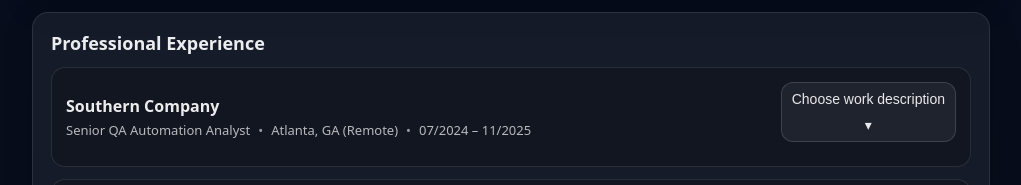
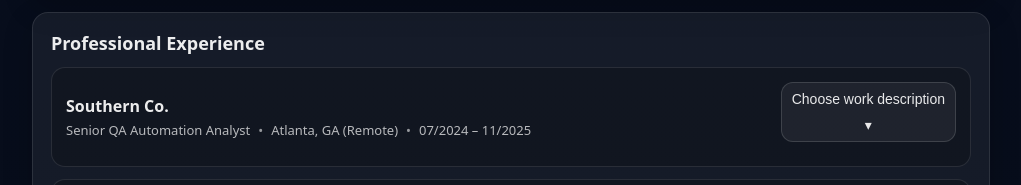
Before and after one commit to alexbashchuk/alexbashchuk.github.io, a React (Vite) app: page /#/ in a window 1280 px wide. Shown: the part 1230-1415 px from the top of the page, without its empty margins (129-1150 px from the left). Built offline with nearby package versions, Linux system fonts and the light colour scheme.

Commit message:
Some text chsnge

```diff
--- a/src/pages/Home.jsx
+++ b/src/pages/Home.jsx
@@ -163,7 +163,7 @@ export default function Home() {
 
   const experience = [
     {
-      company: "Southern Company",
+      company: "Southern Co.",
       role: "Senior QA Automation Analyst",
       location: "Atlanta, GA (Remote)",
       dates: "07/2024 – 11/2025",
```
